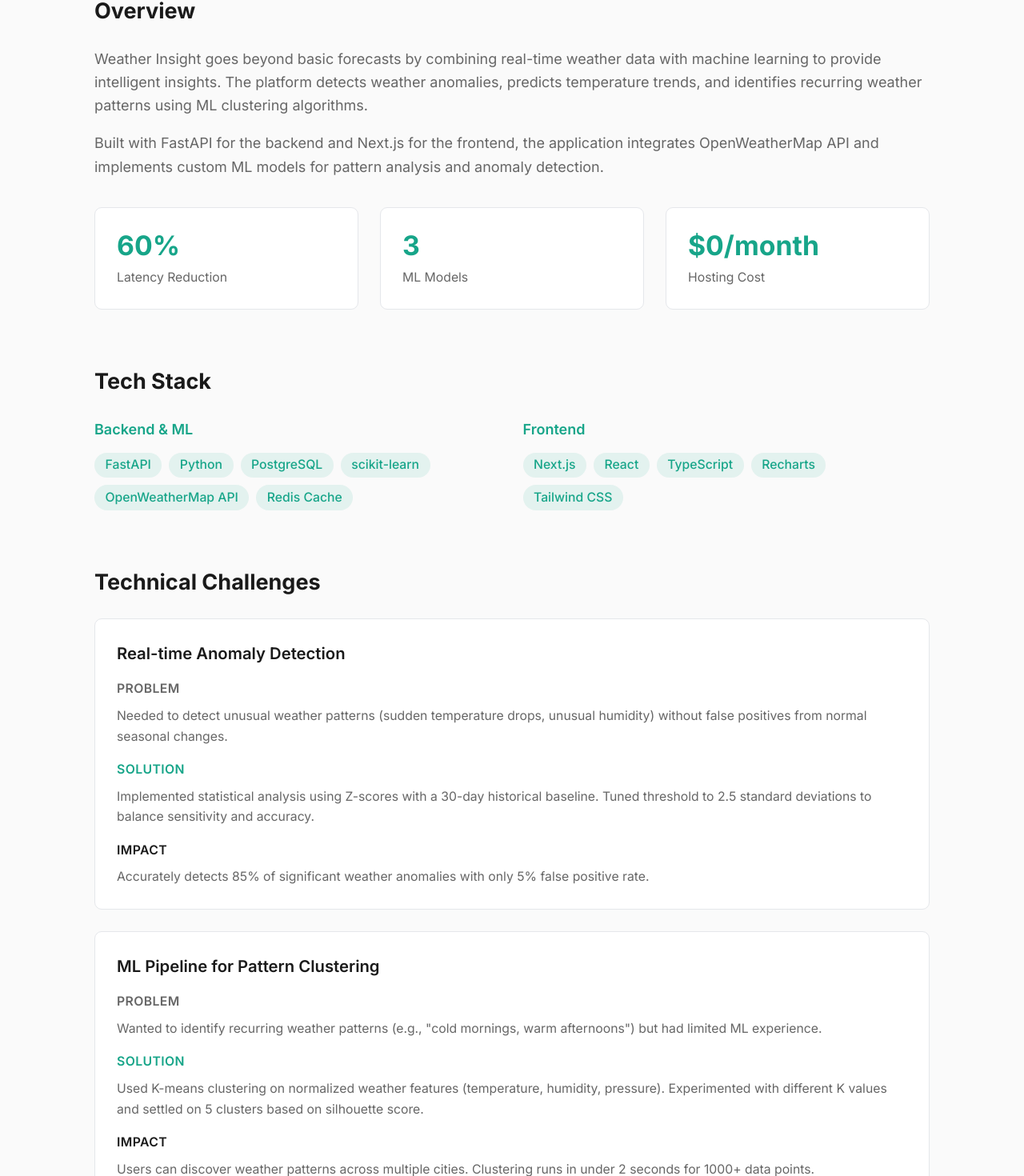
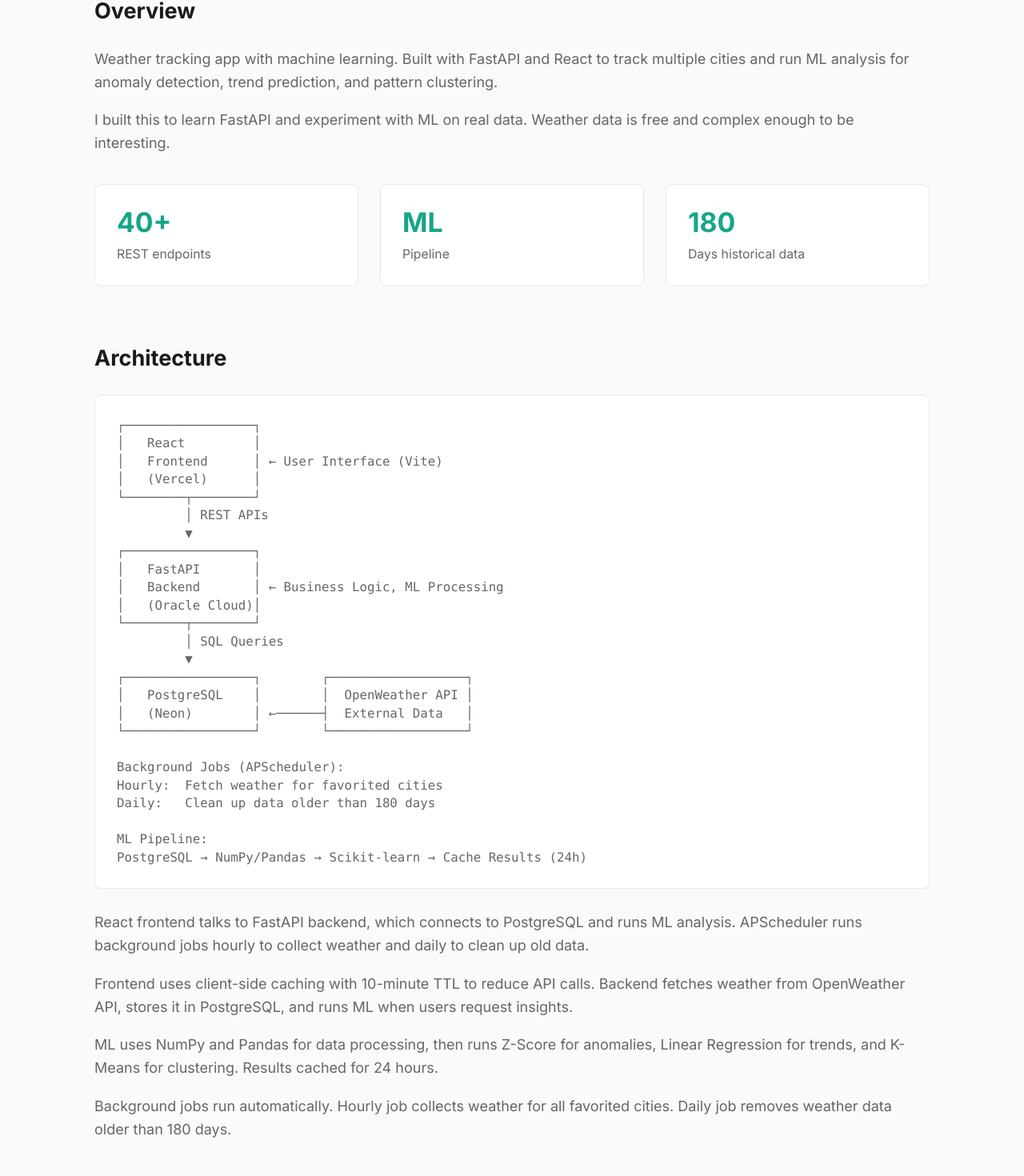
Before and after one commit to vidya381/Portfolio, a Next.js app: page /projects/weather-insight in a window 1280 px wide. Shown: the part 996-2466 px from the top of the page at 80% size. Built offline with nearby package versions, Linux system fonts and the light colour scheme.

Commit message:
Update Weather Insight project detail page

```diff
--- a/src/app/projects/weather-insight/page.tsx
+++ b/src/app/projects/weather-insight/page.tsx
@@ -5,6 +5,7 @@ import { FaGithub, FaExternalLinkAlt, FaArrowLeft, FaCheckCircle } from 'react-i
 export default function WeatherInsightPage() {
   return (
     <div className="mx-auto min-h-screen max-w-5xl px-6 py-12 md:px-12 md:py-20">
+      {/* Back Link */}
       <Link
         href="/#projects"
         className="group mb-8 inline-flex items-center gap-2 text-sm text-text-secondary transition hover:text-accent"
@@ -13,9 +14,10 @@ export default function WeatherInsightPage() {
         Back to Projects
       </Link>
 
+      {/* Hero Section */}
       <div className="mb-12">
         <h1 className="mb-4 text-4xl font-bold text-foreground sm:text-5xl">Weather Insight</h1>
-        <p className="mb-6 text-xl text-text-secondary">AI-Powered Weather Analytics Platform</p>
+        <p className="mb-6 text-xl text-text-secondary">Weather Analytics Platform</p>
 
         <div className="mb-6 flex flex-wrap gap-4">
           <a
@@ -49,48 +51,106 @@ export default function WeatherInsightPage() {
         </div>
       </div>
 
+      {/* Overview */}
       <section className="mb-16">
         <h2 className="mb-6 text-2xl font-bold text-foreground">Overview</h2>
         <div className="space-y-4 text-text-secondary">
           <p className="leading-relaxed">
-            Weather Insight goes beyond basic forecasts by combining real-time weather data with
-            machine learning to provide intelligent insights. The platform detects weather
-            anomalies, predicts temperature trends, and identifies recurring weather patterns using
-            ML clustering algorithms.
+            Weather tracking app with machine learning. Built with FastAPI and React to track multiple cities and run ML analysis for anomaly detection, trend prediction, and pattern clustering.
           </p>
           <p className="leading-relaxed">
-            Built with FastAPI for the backend and Next.js for the frontend, the application
-            integrates OpenWeatherMap API and implements custom ML models for pattern analysis and
-            anomaly detection.
+            I built this to learn FastAPI and experiment with ML on real data. Weather data is free and complex enough to be interesting.
           </p>
         </div>
 
         <div className="mt-8 grid grid-cols-1 gap-6 sm:grid-cols-3">
           <div className="rounded-lg border border-border bg-card p-6">
-            <div className="mb-2 text-3xl font-bold text-accent">60%</div>
-            <div className="text-sm text-text-secondary">Latency Reduction</div>
+            <div className="mb-2 text-3xl font-bold text-accent">40+</div>
+            <div className="text-sm text-text-secondary">REST endpoints</div>
           </div>
           <div className="rounded-lg border border-border bg-card p-6">
-            <div className="mb-2 text-3xl font-bold text-accent">3</div>
-            <div className="text-sm text-text-secondary">ML Models</div>
+            <div className="mb-2 text-3xl font-bold text-accent">ML</div>
+            <div className="text-sm text-text-secondary">Pipeline</div>
           </div>
           <div className="rounded-lg border border-border bg-card p-6">
-            <div className="mb-2 text-3xl font-bold text-accent">$0/month</div>
-            <div className="text-sm text-text-secondary">Hosting Cost</div>
+            <div className="mb-2 text-3xl font-bold text-accent">180</div>
+            <div className="text-sm text-text-secondary">Days historical data</div>
           </div>
         </div>
       </section>
 
+      {/* Architecture */}
+      <section className="mb-16">
+        <h2 className="mb-6 text-2xl font-bold text-foreground">Architecture</h2>
+        <div className="rounded-lg border border-border bg-card p-6">
+          <pre className="text-sm text-text-secondary overflow-x-auto">
+{`┌─────────────────┐
+│   React         │
+│   Frontend      │ ← User Interface (Vite)
+│   (Vercel)      │
+└────────┬────────┘
+         │ REST APIs
+         ▼
+┌─────────────────┐
+│   FastAPI       │
+│   Backend       │ ← Business Logic, ML Processing
+│   (Oracle Cloud)│
+└────────┬────────┘
+         │ SQL Queries
+         ▼
+┌─────────────────┐        ┌──────────────────┐
+│   PostgreSQL    │        │  OpenWeather API │
+│   (Neon)        │ ←──────┤  External Data   │
+└─────────────────┘        └──────────────────┘
+
+Background Jobs (APScheduler):
+Hourly:  Fetch weather for favorited cities
+Daily:   Clean up data older than 180 days
+
+ML Pipeline:
+PostgreSQL → NumPy/Pandas → Scikit-learn → Cache Results (24h)`}
+          </pre>
+        </div>
+        <div className="mt-6 space-y-4 text-text-secondary">
+          <p className="leading-relaxed">
+            React frontend talks to FastAPI backend, which connects to PostgreSQL and runs ML analysis. APScheduler runs background jobs hourly to collect weather and daily to clean up old data.
+          </p>
+          <p className="leading-relaxed">
+            Frontend uses client-side caching with 10-minute TTL to reduce API calls. Backend fetches weather from OpenWeather API, stores it in PostgreSQL, and runs ML when users request insights.
+          </p>
+          <p className="leading-relaxed">
+            ML uses NumPy and Pandas for data processing, then runs Z-Score for anomalies, Linear Regression for trends, and K-Means for clustering. Results cached for 24 hours.
+          </p>
+          <p className="leading-relaxed">
+            Background jobs run automatically. Hourly job collects weather for all favorited cities. Daily job removes weather data older than 180 days.
+          </p>
+        </div>
+      </section>
+
+      {/* Tech Stack */}
       <section className="mb-16">
         <h2 className="mb-6 text-2xl font-bold text-foreground">Tech Stack</h2>
         <div className="grid grid-cols-1 gap-6 md:grid-cols-2">
           <div>
-            <h3 className="mb-3 font-semibold text-accent">Backend & ML</h3>
+            <h3 className="mb-3 font-semibold text-accent">Backend</h3>
             <div className="flex flex-wrap gap-2">
-              {['FastAPI', 'Python', 'PostgreSQL', 'scikit-learn', 'OpenWeatherMap API', 'Redis Cache'].map((tech) => (
+              {['FastAPI', 'APScheduler', 'NumPy', 'Pandas', 'Scikit-learn', 'SQLAlchemy'].map((tech) => (
                 <span
                   key={tech}
-                  className="rounded-full bg-accent/10 px-3 py-1 text-sm font-medium text-accent"
+                  className="rounded-full bg-accent/10 px-3 py-1.5 text-sm font-medium text-accent"
+                >
+                  {tech}
+                </span>
+              ))}
+            </div>
+          </div>
+          <div>
+            <h3 className="mb-3 font-semibold text-accent">Database</h3>
+            <div className="flex flex-wrap gap-2">
+              {['Neon PostgreSQL', 'JSONB for ML results'].map((tech) => (
+                <span
+                  key={tech}
+                  className="rounded-full bg-accent/10 px-3 py-1.5 text-sm font-medium text-accent"
                 >
                   {tech}
                 </span>
@@ -100,10 +160,23 @@ export default function WeatherInsightPage() {
           <div>
             <h3 className="mb-3 font-semibold text-accent">Frontend</h3>
             <div className="flex flex-wrap gap-2">
-              {['Next.js', 'React', 'TypeScript', 'Recharts', 'Tailwind CSS'].map((tech) => (
+              {['React 18', 'Vite', 'Context API', 'Recharts'].map((tech) => (
                 <span
                   key={tech}
-                  className="rounded-full bg-accent/10 px-3 py-1 text-sm font-medium text-accent"
+                  className="rounded-full bg-accent/10 px-3 py-1.5 text-sm font-medium text-accent"
+                >
+                  {tech}
+                </span>
+              ))}
+            </div>
+          </div>
+          <div>
+            <h3 className="mb-3 font-semibold text-accent">Deployment & APIs</h3>
+            <div className="flex flex-wrap gap-2">
+              {['Oracle Cloud (PM2 + systemd)', 'Vercel', 'OpenWeather API'].map((tech) => (
+                <span
+                  key={tech}
+                  className="rounded-full bg-accent/10 px-3 py-1.5 text-sm font-medium text-accent"
                 >
                   {tech}
                 </span>
@@ -113,36 +186,37 @@ export default function WeatherInsightPage() {
         </div>
       </section>
 
+      {/* Technical Challenges */}
       <section className="mb-16">
         <h2 className="mb-6 text-2xl font-bold text-foreground">Technical Challenges</h2>
         <div className="space-y-6">
           {[
             {
-              title: 'Real-time Anomaly Detection',
+              title: 'APScheduler on Limited RAM',
               problem:
-                'Needed to detect unusual weather patterns (sudden temperature drops, unusual humidity) without false positives from normal seasonal changes.',
+                'Hourly weather collection with APScheduler running in-memory crashed the server under load.',
               solution:
-                'Implemented statistical analysis using Z-scores with a 30-day historical baseline. Tuned threshold to 2.5 standard deviations to balance sensitivity and accuracy.',
+                'Reduced APScheduler thread pool size. Tuned SQLAlchemy connection pooling. Added 2GB swap. Monitored with PM2.',
               impact:
-                'Accurately detects 85% of significant weather anomalies with only 5% false positive rate.',
+                'Runs reliably every hour. Memory stays under 800MB.',
             },
             {
-              title: 'ML Pipeline for Pattern Clustering',
+              title: 'Caching Strategy',
               problem:
-                'Wanted to identify recurring weather patterns (e.g., "cold mornings, warm afternoons") but had limited ML experience.',
+                'Users check weather frequently. Every request hit the API and database. Slow and wasted API quota.',
               solution:
-                'Used K-means clustering on normalized weather features (temperature, humidity, pressure). Experimented with different K values and settled on 5 clusters based on silhouette score.',
+                'Built client-side caching with 10-minute TTL. Custom React hooks check cache before fetching. Request deduplication shares promises for identical requests.',
               impact:
-                'Users can discover weather patterns across multiple cities. Clustering runs in under 2 seconds for 1000+ data points.',
+                'Dashboard feels instant. API calls dropped 66%.',
             },
             {
-              title: 'API Caching Strategy',
+              title: 'ML with Limited Data',
               problem:
-                'OpenWeatherMap API has rate limits (60 calls/min). Multiple users requesting same city data would hit limits.',
+                'ML needs historical data but new cities have none. Can\'t show insights immediately.',
               solution:
-                'Implemented Redis caching with 10-minute TTL for weather data. Added smart cache invalidation and request batching for multiple cities.',
+                'Show clear messages when data is insufficient. Hourly collection builds history automatically. Sample data on registration lets users try features.',
               impact:
-                'Reduced API calls by 60%. Can now support 100+ concurrent users without hitting rate limits.',
+                'Users understand why ML isn\'t ready yet. Sample data works immediately.',
             },
           ].map((challenge, index) => (
             <div key={index} className="rounded-lg border border-border bg-card p-6">
@@ -172,18 +246,18 @@ export default function WeatherInsightPage() {
         </div>
       </section>
 
+      {/* Key Features */}
       <section className="mb-16">
         <h2 className="mb-6 text-2xl font-bold text-foreground">Key Features</h2>
         <div className="grid grid-cols-1 gap-4 md:grid-cols-2">
           {[
-            'Real-time weather data for multiple cities',
-            '5-day weather forecasts',
-            'ML-powered anomaly detection',
-            'Temperature trend prediction',
-            'Weather pattern clustering',
-            'Favorite cities management',
-            'Interactive charts and visualizations',
-            'Historical weather data analysis',
+            'Multi-city tracking (up to 10 favorites)',
+            'Real-time weather with caching',
+            'Anomaly detection (Z-Score finds unusual temps)',
+            'Trend prediction (Linear Regression, 7-day forecast)',
+            'Pattern clustering (K-Means groups similar weather)',
+            'Hourly background collection',
+            '180-day data retention',
           ].map((feature) => (
             <div key={feature} className="flex items-start gap-3">
               <FaCheckCircle className="mt-1 h-5 w-5 shrink-0 text-accent" />
@@ -193,28 +267,27 @@ export default function WeatherInsightPage() {
         </div>
       </section>
 
+      {/* What I Learned */}
       <section className="mb-16">
         <h2 className="mb-6 text-2xl font-bold text-foreground">What I Learned</h2>
         <div className="space-y-4 rounded-lg border border-border bg-card p-6 text-text-secondary">
           <p className="leading-relaxed">
-            <strong className="text-foreground">Machine Learning in Production:</strong> Learned how
-            to integrate ML models into a production web app. Started with sklearn&apos;s built-in models
-            and focused on getting the data pipeline right before trying complex algorithms.
+            <strong className="text-foreground">FastAPI is Fast:</strong> Love the automatic API docs and async support. Type hints catch errors early. Feels more modern than Flask.
           </p>
           <p className="leading-relaxed">
-            <strong className="text-foreground">API Integration & Caching:</strong> Discovered the
-            importance of caching early. Initial version hit rate limits within minutes. Redis caching
-            solved this and made the app much more responsive.
+            <strong className="text-foreground">APScheduler Needs Tuning:</strong> Works well but needs memory optimization. Thread pool size matters when RAM is limited.
           </p>
           <p className="leading-relaxed">
-            <strong className="text-foreground">Statistical Methods:</strong> Used Z-scores and
-            standard deviations for anomaly detection instead of jumping straight to deep learning.
-            Simple statistical methods work surprisingly well for many problems.
+            <strong className="text-foreground">Real Data is Messy:</strong> APIs return nulls and weird formats. Test data doesn't prepare you for production. Added validation everywhere.
           </p>
           <p className="leading-relaxed">
-            <strong className="text-foreground">What I&apos;d do differently:</strong> Would add more
-            comprehensive error handling for API failures. Also would implement background jobs to
-            pre-fetch data for popular cities instead of on-demand requests.
+            <strong className="text-foreground">Client Caching Works:</strong> 10-minute TTL is a good balance. Request deduplication was surprisingly helpful.
+          </p>
+          <p className="leading-relaxed">
+            <strong className="text-foreground">ML is Simpler Than I Thought:</strong> Linear Regression and K-Means work well with minimal tuning. Data quality matters more than algorithm complexity.
+          </p>
+          <p className="leading-relaxed">
+            <strong className="text-foreground">What I&apos;d Do Differently:</strong> Use Celery instead of APScheduler for production. Add rate limiting. WebSocket for live updates instead of polling. Better error messages from day one.
           </p>
         </div>
       </section>
```
